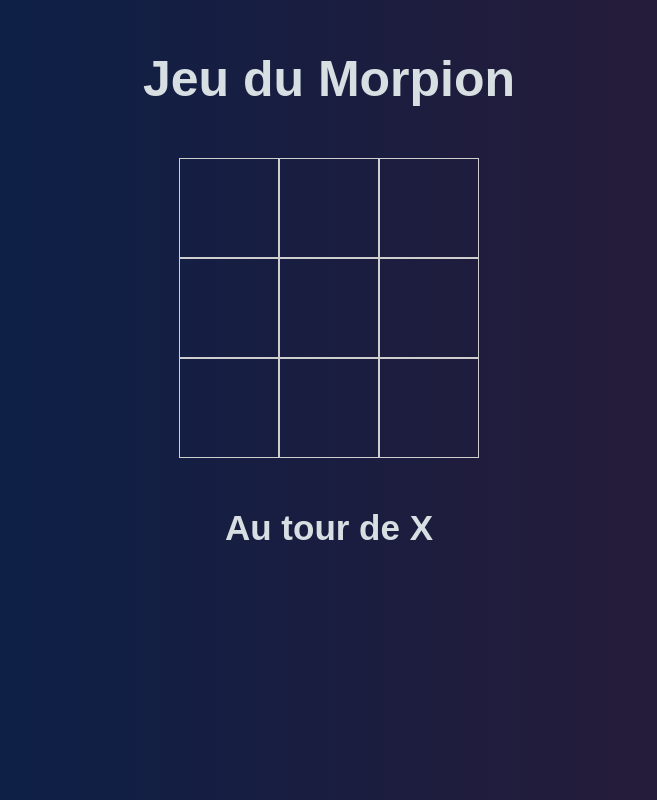
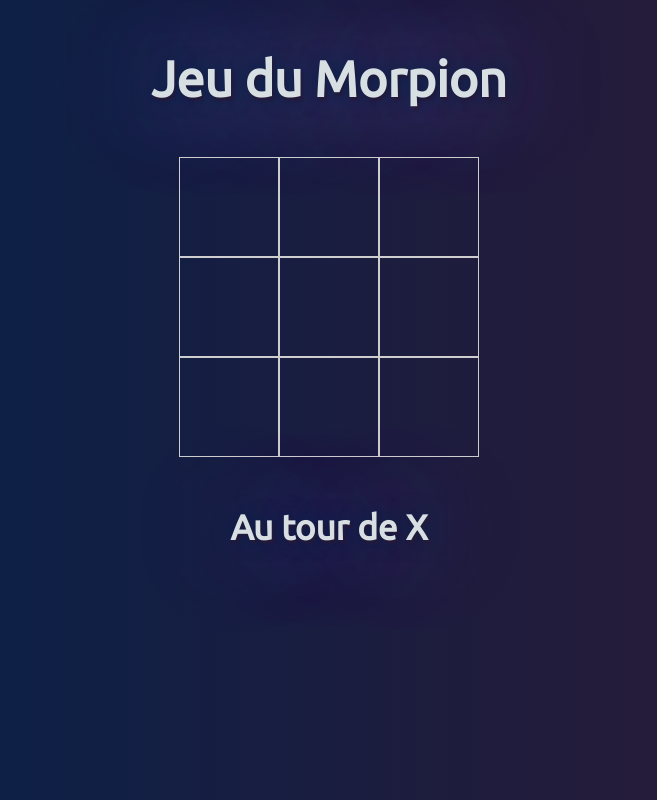
Before and after one commit to mena0018/Morpion, a plain HTML site: page index.html in a window 1280 px wide. Shown: the whole page, without its empty margins (311-968 px from the left). Drawn offline with Linux system fonts and the light colour scheme.

Commit message:
Modification de la police d'écriture

```diff
--- a/index.html
+++ b/index.html
@@ -6,6 +6,9 @@
     <meta name="viewport" content="width=device-width, initial-scale=1.0" />
     <title>Morpion</title>
     <link rel="stylesheet" href="style.css" />
+    <link rel="preconnect" href="https://fonts.googleapis.com">
+    <link rel="preconnect" href="https://fonts.gstatic.com" crossorigin>
+    <link href="https://fonts.googleapis.com/css2?family=Roboto:ital,wght@0,500;1,300&family=Ubuntu&display=swap" rel="stylesheet">
   </head>
   <body>
     <h1>Jeu du Morpion</h1>
--- a/style.css
+++ b/style.css
@@ -5,23 +5,24 @@
 }
 
 body {
-    font-family: Arial, Arial, Helvetica, sans-serif;
+    font-family: Ubuntu, Arial, sans-serif;
     background: linear-gradient(to right, #03224C, #301934);
     color: #d8dfe3;
 }
 
-h1 {
+h1, h2 {
+    font-family: Ubuntu, sans-serif;
     text-align: center;
     font-size: 50px;
     color: #d8dfe3;
     margin: 50px auto 0;
+    text-shadow:0 0 20px #03224C,
+    2px 3px 3px #301934, 0 0 100px #8c7fd6;
+    color:#d8dfe3;
 }
 
 h2 {
-    text-align: center;
     font-size: 35px;
-    color: #d8dfe3;
-    margin: 50px auto 0;
 }
 
 .container {
```
